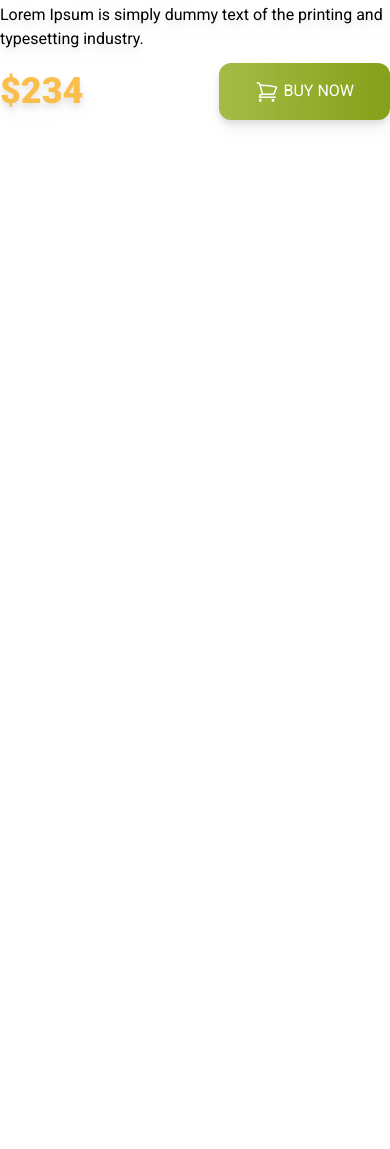
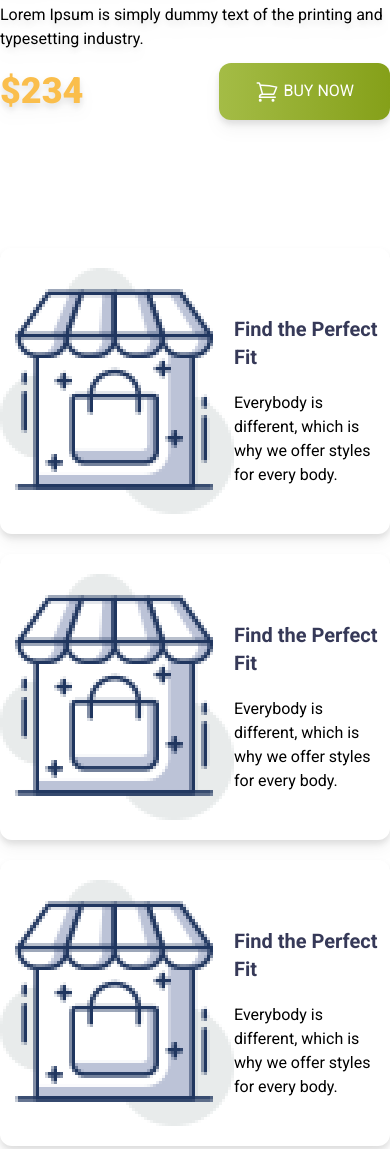
Before and after one commit to fazleyrabbi8/penguinfashion-tailwind, a plain HTML site: page index.html in a window 390 px wide. Shown: the part 4763-5912 px from the top of the page. Before the commit the page ends 4943 px from the top, so only its background shows below. Drawn offline with nearby package versions, Linux system fonts and the light colour scheme.

Commit message:
responsive done

```diff
--- a/index.html
+++ b/index.html
@@ -74,15 +74,16 @@
 
     </header>
     <main class="max-w-7xl mx-auto">
+        <!-- woman jacket -->
         <section class="py-12">
- <!-- woman jacket -->
+
             <h1 class="text-5xl font-bebas">Woman Jacket</h1>
             <!-- jackets container -->
             <div class="robotofont my-3 grid grid-cols-1 md:grid-cols-2 lg:grid-cols-3 gap-4">
                 <!-- jacket 1 -->
                 <div class="space-y-3 drop-shadow-lg">
                     <div class="bg-[#F1F1F1] p-5 rounded-xl">
-                        <img  src="images/jacket-1.png" alt="">
+                        <img src="images/jacket-1.png" alt="">
                     </div>
                     <h3 class="text-2xl font-bold text-[#363958]">Yellow Coat Jacket </h3>
                     <p>Lorem Ipsum is simply dummy text of the
@@ -106,9 +107,9 @@
                 <!-- jacket 2 -->
                 <div class="space-y-3 drop-shadow-lg">
                     <div class="bg-[#F1F1F1] p-5 rounded-xl">
-                        <img  src="images/jacket-2.png" alt="">
+                        <img src="images/jacket-2.png" alt="">
                     </div>
-                    <h3 class="text-2xl font-bold text-[#363958]">Ladies Jacket  </h3>
+                    <h3 class="text-2xl font-bold text-[#363958]">Ladies Jacket </h3>
                     <p>Lorem Ipsum is simply dummy text of the
                         printing and typesetting industry.</p>
                     <div class="flex items-center justify-between">
@@ -130,7 +131,7 @@
                 <!-- jacket 3 -->
                 <div class="space-y-3 drop-shadow-lg">
                     <div class="bg-[#F1F1F1] p-5 rounded-xl">
-                        <img  src="images/jacket-3.png" alt="">
+                        <img src="images/jacket-3.png" alt="">
                     </div>
                     <h3 class="text-2xl font-bold text-[#363958]">Yellow Coat Jacket </h3>
                     <p>Lorem Ipsum is simply dummy text of the
@@ -158,16 +159,16 @@
             </div>
 
         </section>
+
         <!-- man jacket -->
-
         <section class="py-12">
-            <h1 class="text-5xl font-bebas">Man Jacket</h1>
+            <h1 class="text-5xl font-bebas ">Man Jacket</h1>
             <!-- jackets container -->
             <div class="robotofont my-3 grid grid-cols-1 md:grid-cols-2 lg:grid-cols-3 gap-4">
                 <!-- jacket 1 -->
                 <div class="space-y-3 drop-shadow-lg">
                     <div class="bg-[#F1F1F1] p-5 rounded-xl">
-                        <img  src="images/jacket-4.png" alt="">
+                        <img src="images/jacket-4.png" alt="">
                     </div>
                     <h3 class="text-2xl font-bold text-[#363958]">Snowboard Jacket Mens</h3>
                     <p>Lorem Ipsum is simply dummy text of the
@@ -191,7 +192,7 @@
                 <!-- jacket 2 -->
                 <div class="space-y-3 drop-shadow-lg">
                     <div class="bg-[#F1F1F1] p-5 rounded-xl">
-                        <img  src="images/jacket-5.png" alt="">
+                        <img src="images/jacket-5.png" alt="">
                     </div>
                     <h3 class="text-2xl font-bold text-[#363958]">Man Leather Jackets </h3>
                     <p>Lorem Ipsum is simply dummy text of the
@@ -215,7 +216,7 @@
                 <!-- jacket 3 -->
                 <div class="space-y-3 drop-shadow-lg">
                     <div class="bg-[#F1F1F1] p-5 rounded-xl">
-                        <img  src="images/jacket-6.png" alt="">
+                        <img src="images/jacket-6.png" alt="">
                     </div>
                     <h3 class="text-2xl font-bold text-[#363958]">Man Casual Jackets </h3>
                     <p>Lorem Ipsum is simply dummy text of the
@@ -248,6 +249,49 @@
     </main>
     <footer>
 
+        <section class="py-12 flex flex-col md:flex-row gap-10 justify-between items-center ">
+            <div class=" robotofont  ">
+
+                <div class="bg-white flex drop-shadow-lg p-5 rounded-xl items-center px-0 md:px-5 py-5 my-5">
+                    <img src="icons/house.png" alt="">
+                    <div class="">
+                        <h5 class=" text-xl text-[#363958] font-bold my-5"> Find the Perfect Fit</h5>
+                        <p class="font-normal">Everybody is different, which is why we
+                            offer styles for every body.</p>
+                    </div>
+
+                </div>
+                <div class="bg-white flex drop-shadow-lg p-5 rounded-xl items-center px-0 md:px-5 py-5 my-5">
+                    <img src="icons/house.png" alt="">
+                    <div class="">
+                        <h5 class=" text-xl text-[#363958] font-bold my-5"> Find the Perfect Fit</h5>
+                        <p class="font-normal">Everybody is different, which is why we
+                            offer styles for every body.</p>
+                    </div>
+
+                </div>
+                <div class="bg-white flex drop-shadow-lg p-5 rounded-xl items-center px-0 md:px-5 py-5 my-5">
+                    <img src="icons/house.png" alt="">
+                    <div class="">
+                        <h5 class=" text-xl text-[#363958] font-bold my-5"> Find the Perfect Fit</h5>
+                        <p class="font-normal">Everybody is different, which is why we
+                            offer styles for every body.</p>
+                    </div>
+
+                </div>
+
+
+
+
+
+            </div>
+
+
+            <div>
+                <img src="images/shopping.png" alt="">
+            </div>
+        </section>
+
     </footer>
 
 </body>
```
